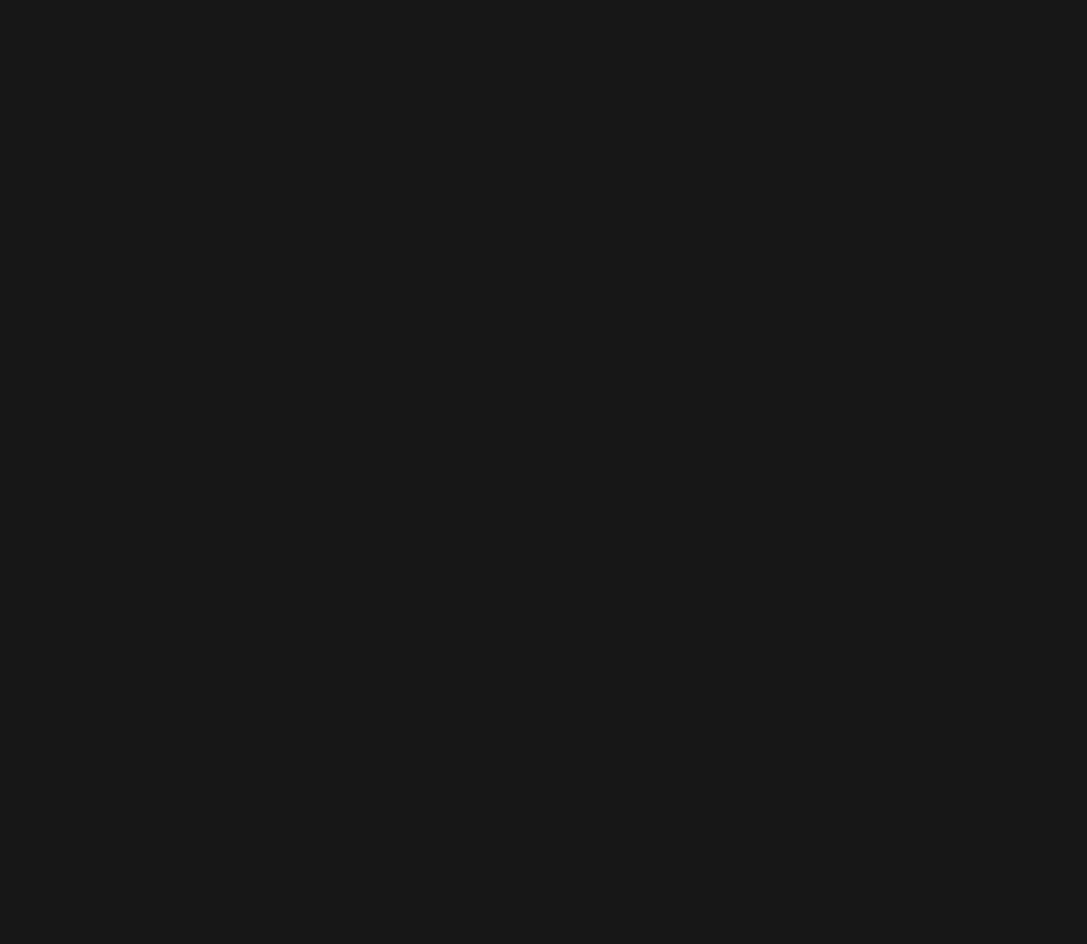
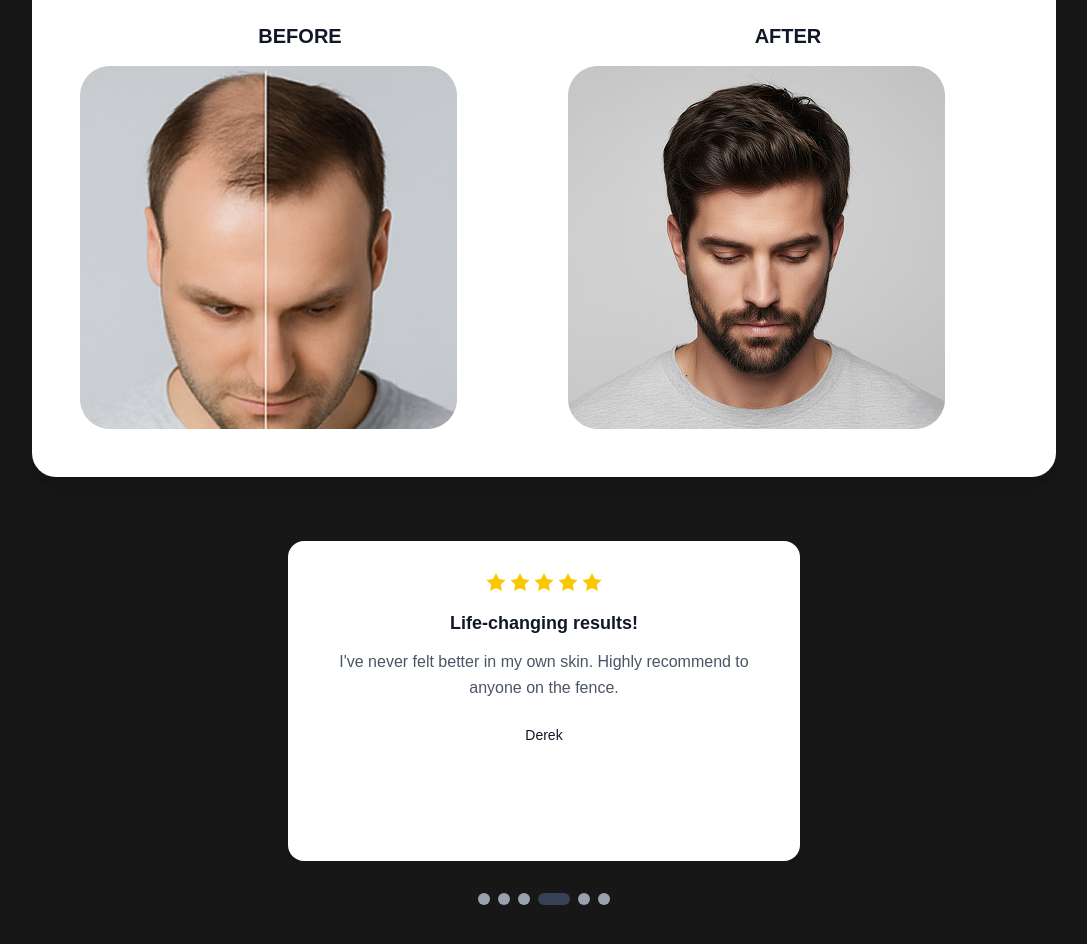
Before and after one commit to Tonmoy-Roy/Hair-Transplant-Landing-Page, a Next.js app: page / in a window 1280 px wide. Shown: the part 2779-3723 px from the top of the page, without its empty margins (96-1183 px from the left). Before the commit the page ends 2921 px from the top, so only its background shows below. Built offline with nearby package versions, Linux system fonts and the light colour scheme.

Commit message:
result from patients added

```diff
--- /dev/null
+++ b/app/Components/Constants/PATIENTS.js
@@ -0,0 +1,40 @@
+
+const patients = [
+    {
+        rating: 5,
+        title: "I feel like a new man",
+        description: "with a renewed confidence.",
+        author: "Malik"
+    },
+    {
+        rating: 5,
+        title: "Malik, Engencore",
+        description: "Erell confricensyichn. a renovai solt",
+        author: "Ray Fan"
+    },
+    {
+        rating: 5,
+        title: "Smilly guiled",
+        description: "Enjoying an cleanse vithe",
+        author: "Siti Sarah"
+    },
+    {
+        rating: 5,
+        title: "Life-changing results!",
+        description: "I've never felt better in my own skin. Highly recommend to anyone on the fence.",
+        author: "Derek"
+    },
+    {
+        rating: 5,
+        title: "Finally seeing real progress",
+        description: "After years of trying different things, this is the first one that actually delivered. Energy is through the roof!",
+        author: "Jamal"
+    },
+    {
+        rating: 5,
+        title: "Confidence is back",
+        description: "Simple, effective, and the results speak for themselves. My girlfriend can't keep her hands off me now 😂",
+        author: "Carlos"
+    }
+];
+export default patients;
--- a/app/Components/Sections/FifthSection.jsx
+++ b/app/Components/Sections/FifthSection.jsx
@@ -1,12 +1,22 @@
 "use client"
-
 import React from 'react';
 
 
 const FifthSection = () => {
 
     return (
-       <></>
+        <>
+            <div className='mx-auto p-5 md:h-[60vh] flex justify-center items-center header-bg'>
+                <div className='text-center'>
+                    <p className='text-3xl lg:text-4xl font-bold text-gray-800 mb-2'>Take the first step</p>
+                    <p className='text-3xl lg:text-4xl font-bold text-gray-800 mb-3'>Towards confidence</p>
+                    <button className="group relative px-8 py-4 bg-gradient-to-r from-purple-600 to-pink-600 text-white font-semibold rounded-full shadow-lg hover:shadow-xl transform hover:scale-105 transition-all duration-300">
+                        <span className="relative z-10">Book Your Free Consultation</span>
+                        <div className="absolute inset-0 bg-gradient-to-r from-purple-700 to-pink-700 rounded-full opacity-0 group-hover:opacity-100 transition-opacity duration-300"></div>
+                    </button>
+                </div>
+            </div>
+        </>
     );
 };
 
--- a/app/Components/Sections/SixthSection.jsx
+++ b/app/Components/Sections/SixthSection.jsx
@@ -1,11 +1,119 @@
 "use client"
-import React from 'react';
+import React, { useState, useEffect } from 'react';
+import Image from 'next/image';
+import pateints from '../Constants/PATIENTS'
+import before from '../../../public/images/Rectangle 58.png'
+import after from '../../../public/images/Rectangle 59.png'
+const SixthSection = () => {
+    const [currentSlide, setCurrentSlide] = useState(0);
 
-const SixthSection = () => {
+    useEffect(() => {
+        const interval = setInterval(() => {
+            setCurrentSlide((prev) => (prev + 1) % pateints.length);
+        }, 2000);
 
+        return () => clearInterval(interval);
+    }, []);
+
+    const goToSlide = (index) => {
+        setCurrentSlide(index);
+    };
+
+    const StarIcon = () => (
+        <svg className="w-5 h-5 fill-current text-yellow-400" viewBox="0 0 20 20">
+            <path d="M10 15l-5.878 3.09 1.123-6.545L.489 6.91l6.572-.955L10 0l2.939 5.955 6.572.955-4.756 4.635 1.123 6.545z" />
+        </svg>
+    );
 
     return (
-        <></>
+        <>
+            <div className='p-10'>
+                <h2 className="text-4xl lg:text-5xl font-bold text-gray-800 text-center mb-12 lg:mb-16">
+                    Real Results From Our Patients
+                </h2>
+
+                <div className="bg-white rounded-3xl shadow-xl p-8 lg:p-12 mb-12 lg:mb-16 max-w-5xl mx-auto">
+                    <div className="grid md:grid-cols-2 gap-8 lg:gap-12">
+                        <div className="space-y-4">
+                            <h3 className="text-xl font-bold text-gray-900 text-center">
+                                BEFORE
+                            </h3>
+                            <div className="relative rounded-2xl overflow-hidden ">
+                                <Image
+                                    src={before}
+                                    alt="Before hair restoration"
+                                    className="object-cover"
+                                />
+                            </div>
+                        </div>
+
+                        <div className="space-y-4">
+                            <h3 className="text-xl font-bold text-gray-900 text-center">
+                                AFTER
+                            </h3>
+                            <div className="relative  rounded-2xl overflow-hidden">
+                                <Image
+                                    src={after}
+                                    alt="After hair restoration"
+                                    className="object-cover"
+                                />
+                            </div>
+                        </div>
+                    </div>
+                </div>
+
+                <div className="relative mx-auto ">
+                    <div className="overflow-hidden">
+                        <div
+                            className="flex transition-transform duration-500 ease-in-out "
+                            style={{ transform: `translateX(-${currentSlide * 100}%)` }}
+                        >
+                            {pateints.map((testimonial, index) => (
+                                <div
+                                    key={index}
+                                    className="w-full flex-shrink-0 px-4"
+                                >
+                                    <div className="bg-white rounded-2xl shadow-lg p-6 lg:p-8 hover:shadow-xl transition-shadow duration-300 mx-auto md:w-[40vw] md:h-[40vh] text-center">
+                                        <div className="flex gap-1 mb-4 justify-center items-center ">
+                                            {[...Array(testimonial.rating)].map((_, i) => (
+                                                <StarIcon key={i} />
+                                            ))}
+                                        </div>
+
+                                        <div className="space-y-3 mb-6">
+                                            <h4 className="text-lg font-semibold text-gray-900">
+                                                {testimonial.title}
+                                            </h4>
+                                            <p className="text-gray-600 leading-relaxed">
+                                                {testimonial.description}
+                                            </p>
+                                        </div>
+
+                                        <p className="text-sm font-medium text-gray-900">
+                                            {testimonial.author}
+                                        </p>
+                                    </div>
+                                </div>
+                            ))}
+                        </div>
+                    </div>
+
+                    <div className="flex justify-center gap-2 mt-8 ">
+                        {pateints.map((_, index) => (
+                            <button
+                                key={index}
+                                onClick={() => goToSlide(index)}
+                                className={`w-3 h-3 rounded-full transition-all ${index === currentSlide
+                                    ? 'bg-gray-700 w-8'
+                                    : 'bg-gray-400 hover:bg-gray-500'
+                                    }`}
+                                aria-label={`Go to slide ${index + 1}`}
+                            />
+                        ))}
+                    </div>
+                </div>
+            </div>
+        </>
     );
 };
 
```
Also changed, not shown: public/images/Rectangle 58.png (added), public/images/Rectangle 59.png (added).
